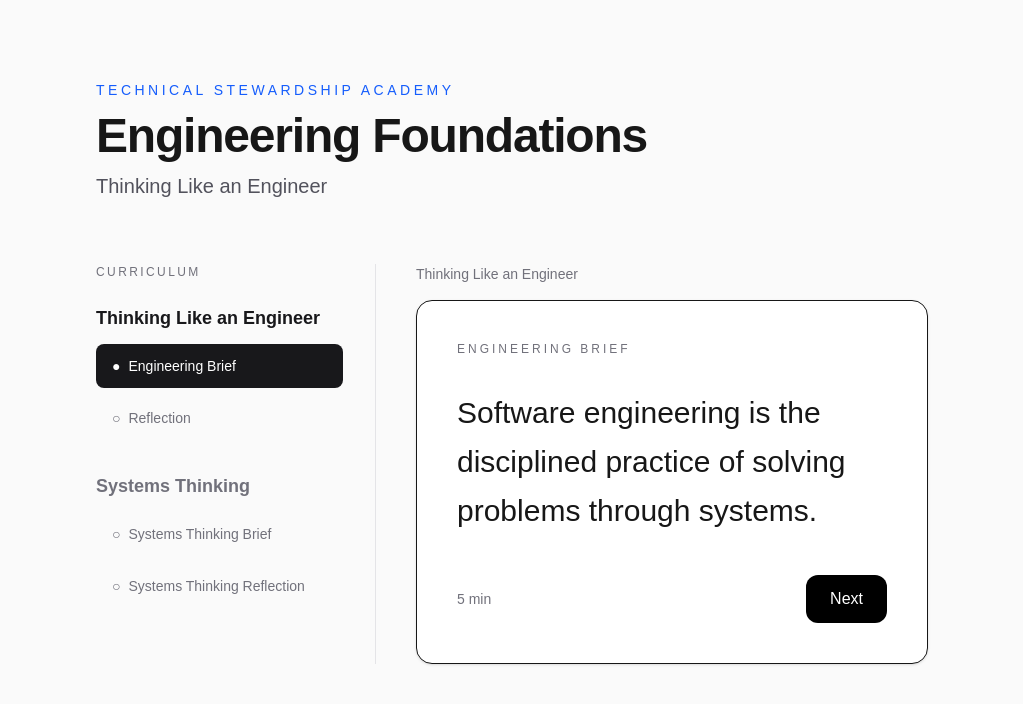
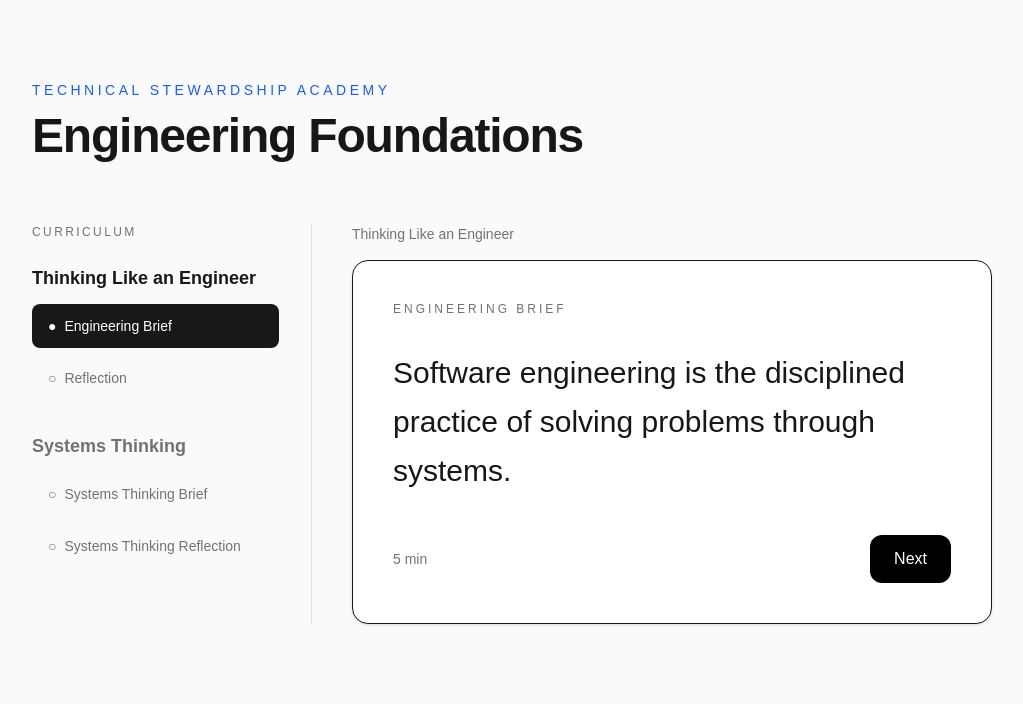
Before and after one commit to enoqueJonas/tsa, a Next.js app in the folder apps/web/: page / in a window 1280 px wide. Shown: the top 704 px of the page, without its empty margins (128-1151 px from the left). Built offline with nearby package versions, Linux system fonts and the light colour scheme.

Commit message:
feat(web): make lesson heading dynamic

```diff
--- a/apps/web/app/page.tsx
+++ b/apps/web/app/page.tsx
@@ -3,7 +3,7 @@ import { LearningExperience } from "../components/learning-experience";
 export default function Home() {
   return (
     <main className="min-h-screen bg-zinc-50">
-      <div className="mx-auto max-w-4xl px-8 py-20">
+      <div className="mx-auto max-w-5xl px-8 py-20">
         <p className="text-sm uppercase tracking-[0.25em] text-blue-600">
           Technical Stewardship Academy
         </p>
@@ -12,10 +12,6 @@ export default function Home() {
           Engineering Foundations
         </h1>
 
-        <p className="mt-3 text-xl text-zinc-600">
-          Thinking Like an Engineer
-        </p>
-
         <LearningExperience />
       </div>
     </main>
```
